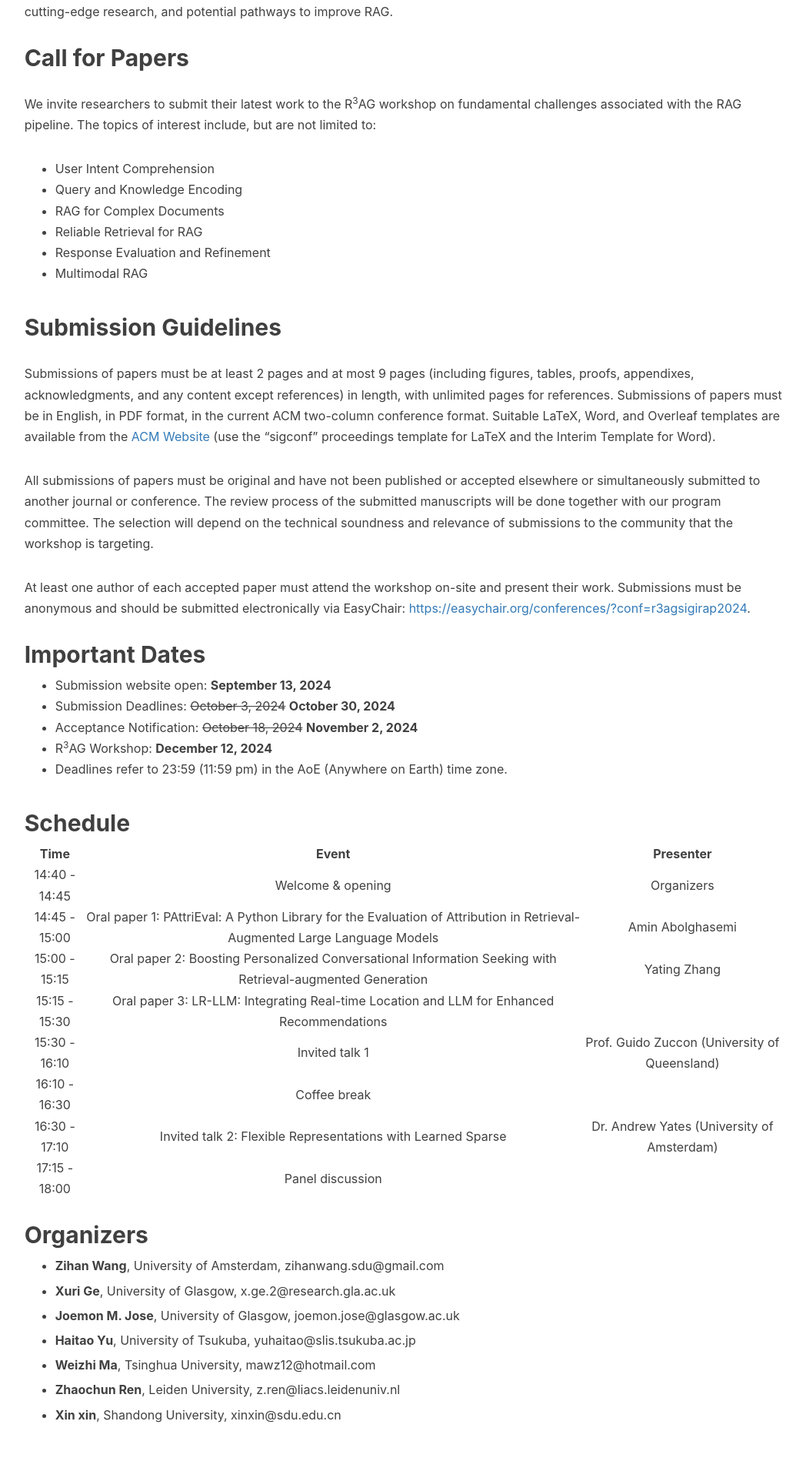
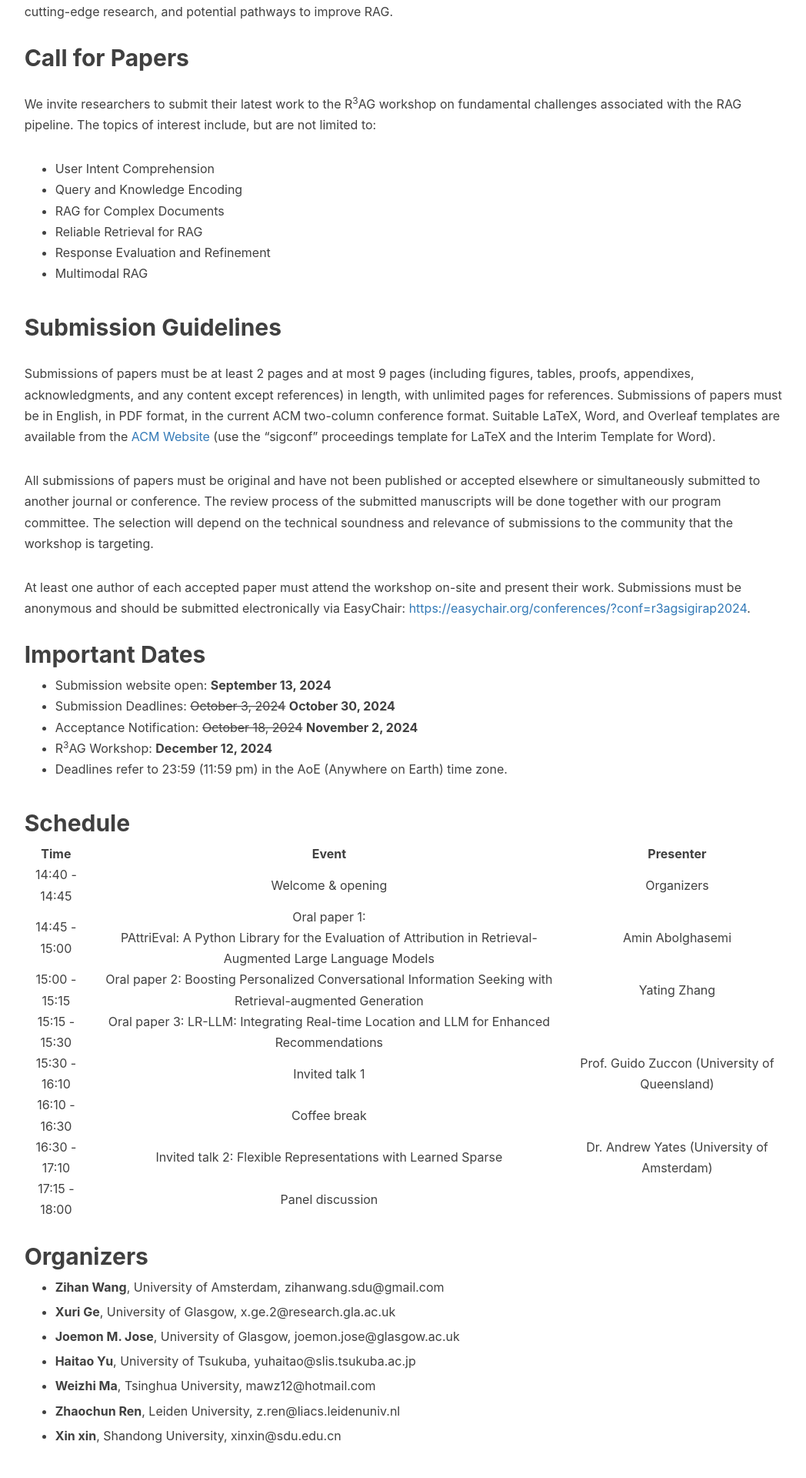
Before and after one commit to R3AG-SIGIR-AP/R3AG-SIGIR-AP.github.io, a Jekyll site: the page built from index.md, in a window 1280 px wide. Shown: the part 828-2748 px from the top of the page at 77% size, without its empty margins (90-1138 px from the left). Built offline with Jekyll 4.4.1, drawn with Linux system fonts in a browser that asks for light colours; nearby versions of some CDN libraries; our own code applies the rules of GitHub Pages for plain Markdown files; before the commit the page ends 2721 px from its top, so only the background shows below that.

```diff
--- a/index.md
+++ b/index.md
@@ -35,10 +35,10 @@ At least one author of each accepted paper must attend the workshop on-site and
 
 ## <a name='Schedule' style="color: inherit; text-decoration: none; text-align: center;"> Schedule </a>
 
-|  Time  |                Event                 |       Presenter     |
+|  Time  |  Event | Presenter |
 |:--:|:--:|:--:|
 | 14:40 - 14:45 | Welcome & opening                                                                                                          | Organizers                                    |
-| 14:45 - 15:00 | Oral paper 1: <be> PAttriEval: A Python Library for the Evaluation of Attribution in Retrieval-Augmented Large Language Models  | Amin Abolghasemi |
+| 14:45 - 15:00 | Oral paper 1: <br> PAttriEval: A Python Library for the Evaluation of Attribution in Retrieval-Augmented Large Language Models  | Amin Abolghasemi |
 | 15:00 - 15:15 | Oral paper 2: Boosting Personalized Conversational Information Seeking with Retrieval-augmented Generation  | Yating Zhang |
 | 15:15 - 15:30 | Oral paper 3: LR-LLM: Integrating Real-time Location and LLM for Enhanced Recommendations  |        |
 | 15:30 - 16:10 | Invited talk 1 | Prof. Guido Zuccon (University of Queensland) |
```
